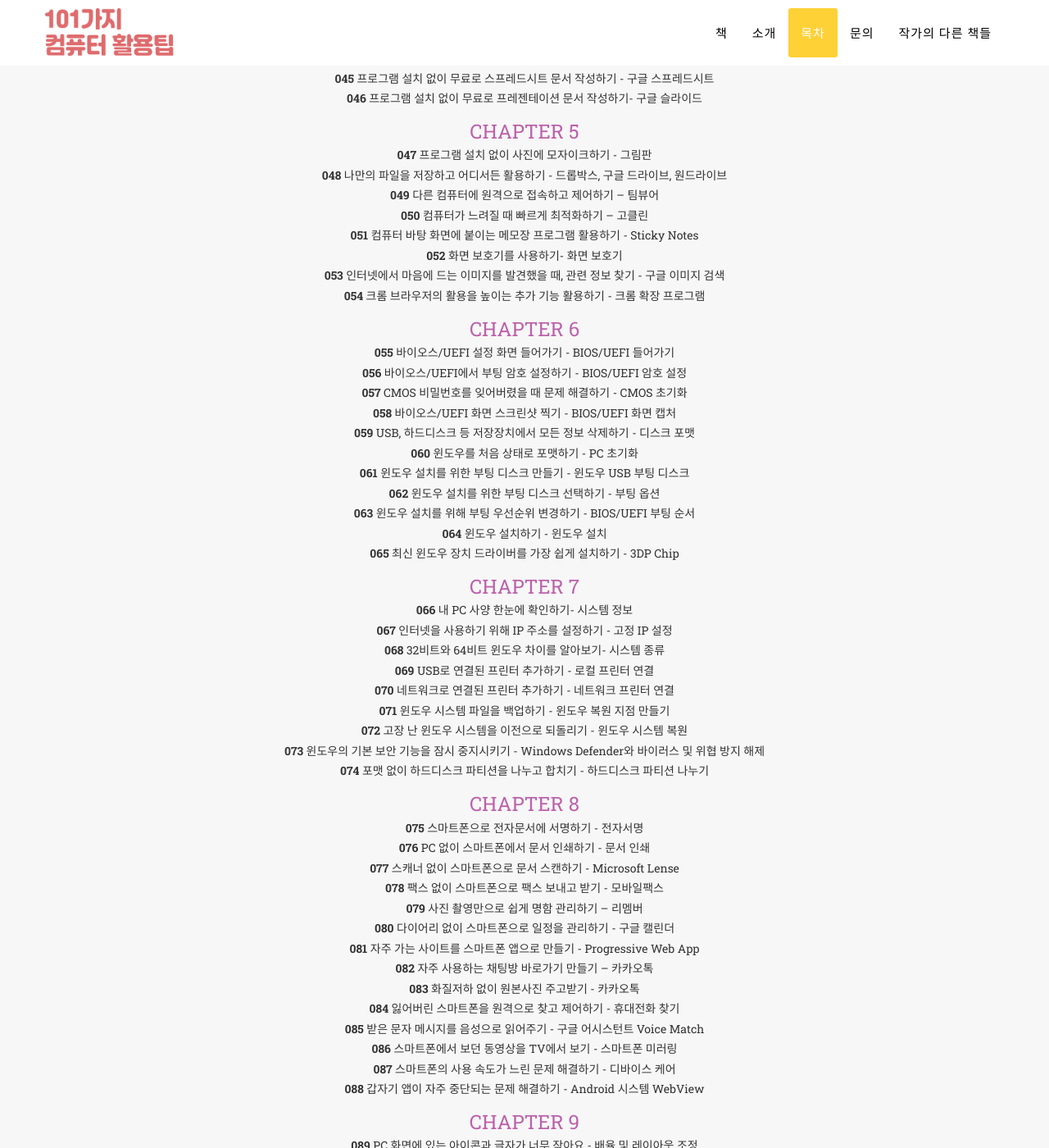
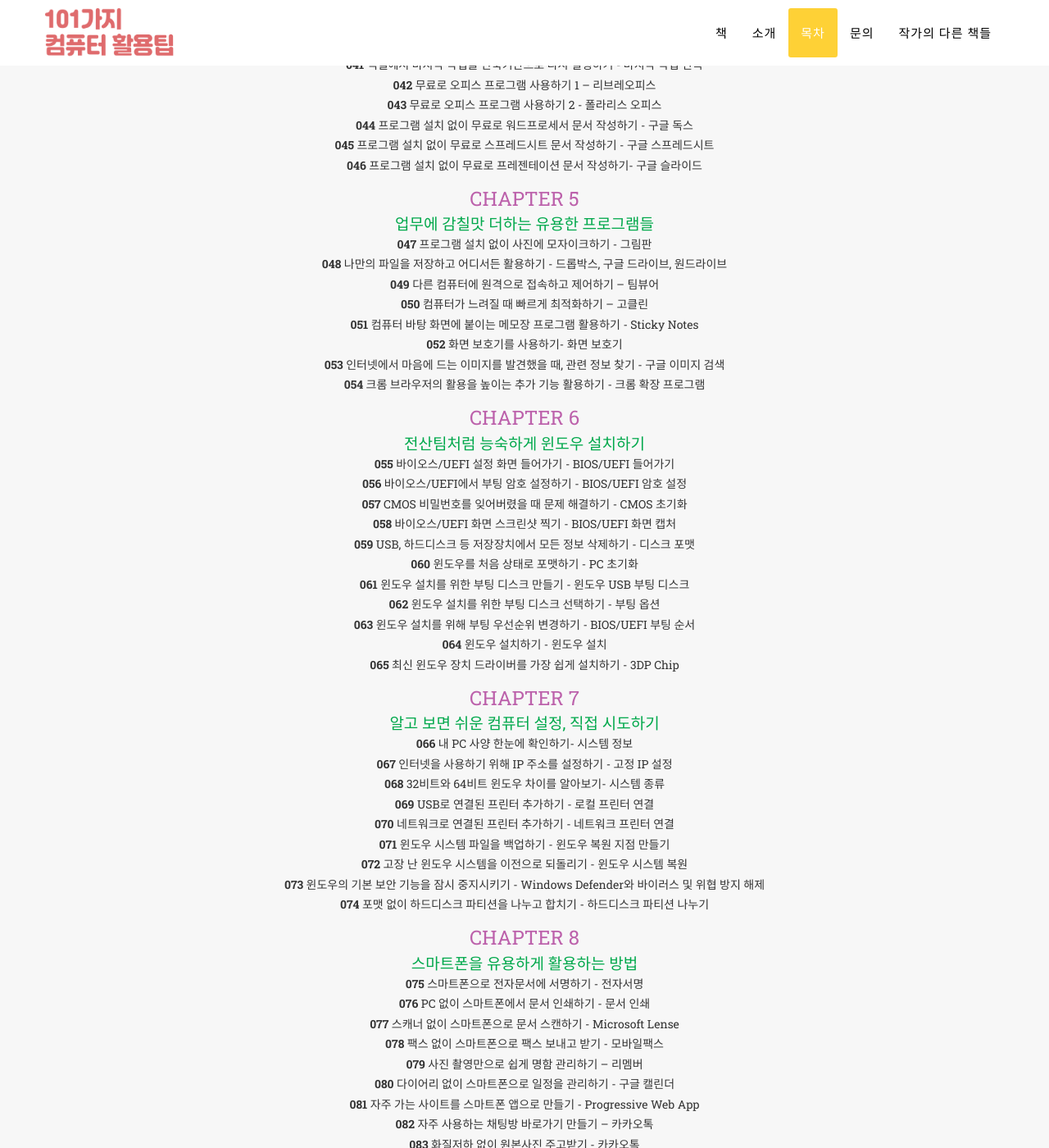
Before and after one commit to needleworm/101, a Jekyll site: the page built from index.html, in a window 1280 px wide and 1400 px high, scrolled down 3754 px. Shown: the whole window at 82% size. Built offline with Jekyll 4.4.1, drawn with Linux system fonts in a browser that asks for light colours; some web fonts are replaced; some of the changed text lies outside the part shown.

Commit message:
Update part2.html

```diff
--- a/_includes/part2.html
+++ b/_includes/part2.html
@@ -20,7 +20,7 @@
 
       <div class="chapter">
         <div class="chapterTitle">CHAPTER 2</div>
-        <div class="chapterSubtitle"></div>
+        <div class="chapterSubtitle">업무 속도를 높이는 단축키 모음</div>
         <p class="chapters">
           <strong>011</strong> 모든 작업 창을 한눈에 보기 - 작업보기<br/>
           <strong>012</strong> 모든 작업 창을 한눈에 보기 (노트북 전용) - 작업보기<br/>
@@ -37,7 +37,7 @@
 
       <div class="chapter">
         <div class="chapterTitle">CHAPTER 3</div>
-        <div class="chapterSubtitle"></div>
+        <div class="chapterSubtitle">알아두면 쓸모있는 윈도우 기본 기능들</div>
         <p class="chapters">
           <strong>020</strong> 중요한 폴더나 파일을 숨기기 - 폴더/파일 숨김<br/>
           <strong>021</strong> 탐색기에서 파일 내용을 미리보기 - 미리 보기 창<br/>
@@ -57,7 +57,7 @@
 
       <div class="chapter">
         <div class="chapterTitle">CHAPTER 4</div>
-        <div class="chapterSubtitle"></div>
+        <div class="chapterSubtitle">문서 작업의 달인이 되고 싶다면, MS 오피스/한글 꿀팁</div>
         <p class="chapters">
           <strong>032</strong> PPT 파일이 폰트 때문에 저장이 안 될 때 해결하기 - 글꼴 바꾸기<br/>
           <strong>033</strong> 워드 파일의 폰트가 이상하게 보일 때 해결하기 - 글꼴 바꾸기<br/>
@@ -79,7 +79,7 @@
 
       <div class="chapter">
         <div class="chapterTitle">CHAPTER 5</div>
-        <div class="chapterSubtitle"></div>
+        <div class="chapterSubtitle">업무에 감칠맛 더하는 유용한 프로그램들</div>
         <p class="chapters">
           <strong>047</strong> 프로그램 설치 없이 사진에 모자이크하기 - 그림판<br/>
           <strong>048</strong> 나만의 파일을 저장하고 어디서든 활용하기 - 드롭박스, 구글 드라이브, 원드라이브<br/>
@@ -95,7 +95,7 @@
 
       <div class="chapter">
         <div class="chapterTitle">CHAPTER 6</div>
-        <div class="chapterSubtitle"></div>
+        <div class="chapterSubtitle">전산팀처럼 능숙하게 윈도우 설치하기</div>
         <p class="chapters">
           <strong>055</strong> 바이오스/UEFI 설정 화면 들어가기 - BIOS/UEFI 들어가기<br/>
           <strong>056</strong> 바이오스/UEFI에서 부팅 암호 설정하기 - BIOS/UEFI 암호 설정<br/>
@@ -114,7 +114,7 @@
 
       <div class="chapter">
         <div class="chapterTitle">CHAPTER 7</div>
-        <div class="chapterSubtitle"></div>
+        <div class="chapterSubtitle">알고 보면 쉬운 컴퓨터 설정, 직접 시도하기</div>
         <p class="chapters">
           <strong>066</strong> 내 PC 사양 한눈에 확인하기- 시스템 정보<br/>
           <strong>067</strong> 인터넷을 사용하기 위해 IP 주소를 설정하기 - 고정 IP 설정<br/>
@@ -131,7 +131,7 @@
 
       <div class="chapter">
         <div class="chapterTitle">CHAPTER 8</div>
-        <div class="chapterSubtitle"></div>
+        <div class="chapterSubtitle">스마트폰을 유용하게 활용하는 방법</div>
         <p class="chapters">
           <strong>075</strong> 스마트폰으로 전자문서에 서명하기 - 전자서명<br/>
           <strong>076</strong> PC 없이 스마트폰에서 문서 인쇄하기 - 문서 인쇄<br/>
@@ -153,7 +153,7 @@
 
       <div class="chapter">
         <div class="chapterTitle">CHAPTER 9</div>
-        <div class="chapterSubtitle"></div>
+        <div class="chapterSubtitle">업무를 방해하는 컴퓨터 문제를 해결하는 방법</div>
         <p class="chapters">
           <strong>089</strong> PC 화면에 있는 아이콘과 글자가 너무 작아요 - 배율 및 레이아웃 조정<br/>
           <strong>090</strong> 이미지 파일을 인쇄하면 화질이 깨져요 - DPI<br/>
```
